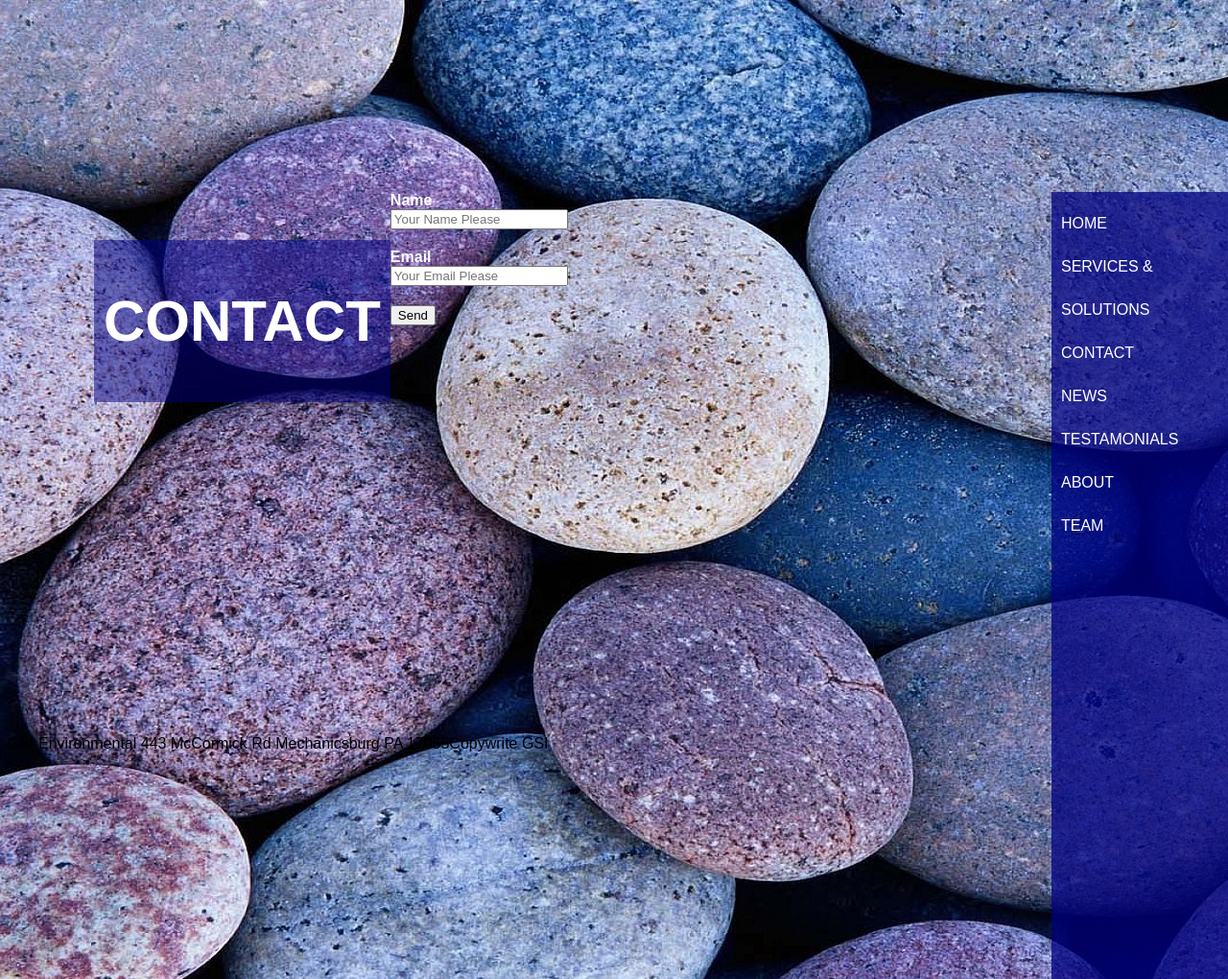
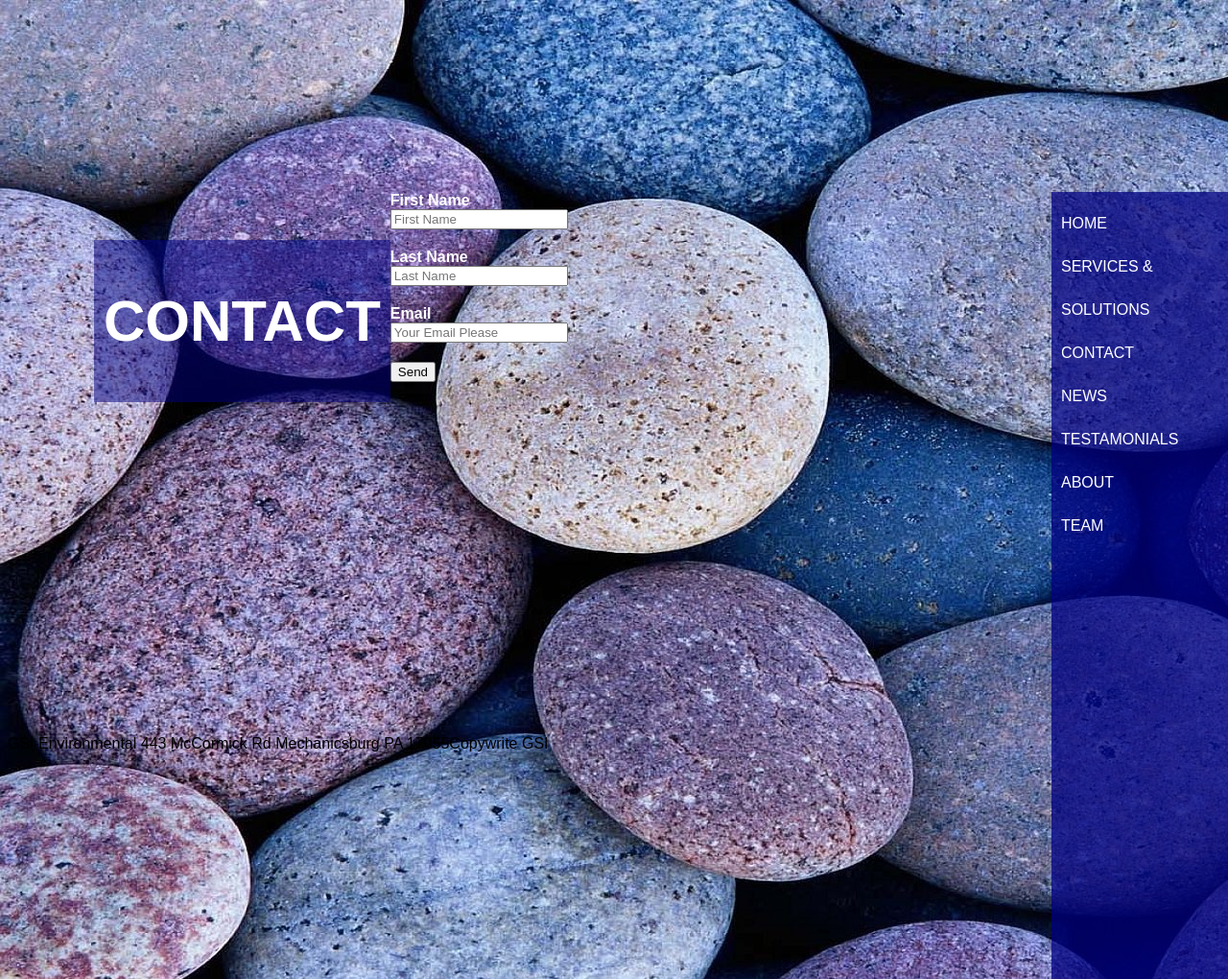
Before and after one commit to sawal001/gsi-project, a plain HTML site: page Contact/index.html in a window 1280 px wide. Shown: the whole page at 96% size. Drawn offline with Linux system fonts and the light colour scheme.

Commit message:
add last name field

```diff
--- a/Contact/index.html
+++ b/Contact/index.html
@@ -20,8 +20,10 @@
 </div>
 <section class="form">
   <form action="//formspree.io/tom.kraak@gmail.com" method="POST">
-    <label for="name">Name</label>
-    <input type="text" name="name" placeholder="Your Name Please">
+    <label for="name">First Name</label>
+    <input type="text" name="first-name" placeholder="First Name">
+    <label for="name">Last Name</label>
+    <input type="text" name="last-name" placeholder="Last Name">
     <label for="email">Email</label>
     <input type="email" name="_replyto" placeholder="Your Email Please">
     <input type="submit" value="Send">
```
